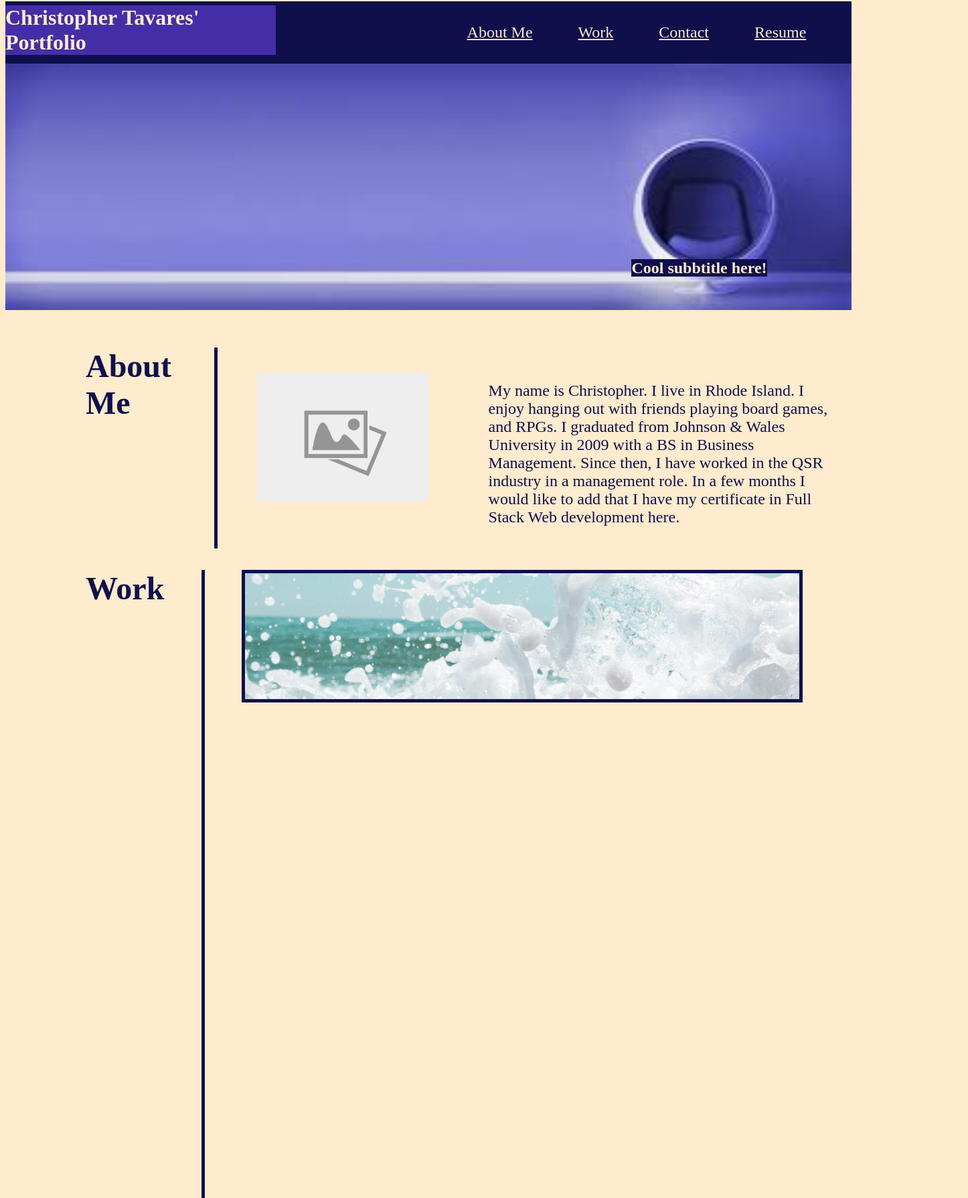
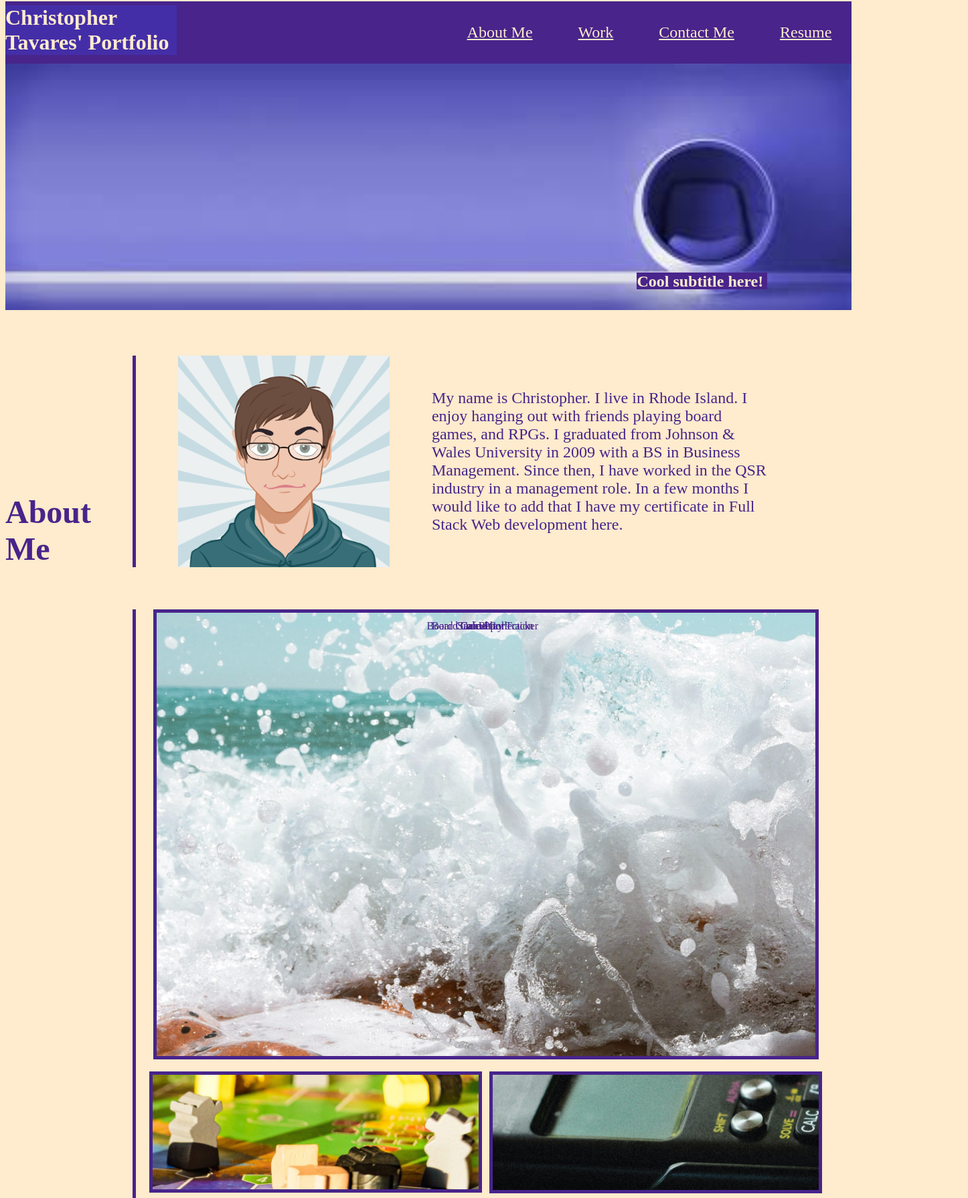
Before and after one commit to cjtavares/My-Portfolio, a plain HTML site: page index.html in a window 1280 px wide. Shown: the part 6-1795 px from the top of the page at 67% size, 1446 px wide, since content can reach past the window. Drawn offline with Linux system fonts and the light colour scheme.

Commit message:
worked on css and html

```diff
--- a/Assets/css/style.css
+++ b/Assets/css/style.css
@@ -1,3 +1,7 @@
+:root{
+    --purpleText: rgb(72, 36, 139);
+}
+
 body{
     background-color: blanchedalmond;
 }
@@ -5,7 +9,7 @@ header {
     margin: 0;
     padding: 0;
     width: 100%;
-    background-color: rgb(15, 15, 75);
+    background-color: var(--purpleText);
     color: blanchedalmond;
     display: flex;
     align-items: center;
@@ -13,7 +17,7 @@ header {
 
 header h1{
     box-sizing: content-box;
-    width: 32%;
+    width: 32vh;
     margin: 0;
     height: 100%;
     align-items: flex-start;
@@ -46,119 +50,109 @@ banner{
 
 banner h2 {
     box-sizing: content-box;
-    width: 16%;
+    width: 15%;
     height: 150%;
     position: absolute;
     bottom: 200%;
     right: 10%;
     font-size: 150%;
-    background-color: rgb(15,15,75);
+    background-color: var(--purpleText);
     color:blanchedalmond;
   }
 
-img {
+banner img {
    width: 100%;
 }
 
-main section{
-    color: rgb(15, 15, 75);
-    margin-top: 4%;
+main{
+    display: flex;
+     flex-wrap: wrap;
+}
+
+main #About_Me{
+    color: var(--purpleText);
     display: flex;
     width: 100%;
-    position: absolute;
-    left: 10%;
+    margin-top: 5%;
 }
 
-main section h2{
-    padding-right: 5%;
-    margin-top: 0%;
+h2{
+    width: 15%;
+    font-size: 300%;
+    border-right: 5px solid var(--purpleText);
     height: 100%;
-    font-size: 300%;
-    block-size: 150%;
-    right: 200%;
-    border-right: 5px solid rgb(15, 15, 75);
-    height: 300px;
+    margin:0;
+    align-content: flex-end;
 }
 
-main section p {
-    color: rgb(15,15,75);
-    margin-top: 4%;
+main #About_Me p {
+    color: var(--purpleText);
     width: 40%;
     height: auto;
-    position: absolute;
-    right: 13%;
     font-size: 150%;
+    padding-left: 5%;
+    align-self: center;
 }
 
-main section img{
-    width: 20%;
-    margin-top: 3%;
-    position: absolute;
-    right:60%;
+main #About_Me img{
+    width: 25%;
+    padding-left: 5%;
 }
 
-main section2{
-    color: rgb(15, 15, 75);
-    margin-top: 30%;
+main #Work{
+    color: var(--purpleText);
     display: flex;
-    padding-right: 3.75%;
-    position: absolute;
-    left: 10%;
-    flex-wrap: wrap;
+    padding-top: 5%;
+    width: 100%;
+
 }
 
-main section2 h2{
-    padding-right: 5%;
-    margin-top: 0%;
-    height: 100%;
-    font-size: 300%;
-    right: 200%;
-    border-right: 5px solid rgb(15, 15, 75);
-    height: 1000px;
+#image-container{
+    display: flex;
+    flex-wrap: wrap;
+    justify-content: space-evenly;
+    width: 82%;
 }
 
-main section2 img{
-    width: 50%;
-    height: 25%;
-    border: 5px solid rgb(15, 15, 75);
-    flex-wrap: wrap;
-    margin-left: 5%;
+#lgpic{
+    width:95%;
+}
+
+#ltpic{
+    width:47%;
 }
 
 #wave{
-    width: 75%;
+    border: 5px solid var(--purpleText);
+    width: 100%;
+    justify-self: end;
+}
+
+#smallPic{
+    border: 5px solid var(--purpleText);
+    width: 100%;
+    margin-top: 3%;
+}
+
+#image-container p{
+    position: absolute;
+
 }
 
 footer{
-    color: rgb(15, 15, 75);
-    margin-top: 105%;
+    color: var(--purpleText);
+    padding-top: 5%;
     display: flex;
-    padding-right: 5%;
-    position: absolute;
-    left: 8%;
-    width: 100%;
-}
-
-footer h2{
-    padding-right: 5%;
-    margin-top: 0%;
-    height: 100%;
-    font-size: 300%;
-    block-size: 150%;
-    right: 200%;
-    border-right: 5px solid rgb(15, 15, 75);
-    height: auto;
-    width: 10%;
 }
 
 footer h3{
     font-size: 150%;
-    color: rgb(15, 15, 75);
     padding-left: 5%;
+    text-decoration: underline;
 }
 
 footer address h3 a{
     font-size: 100%;
-    color: rgb(15, 15, 75);
-    padding-left: 5%
+    color: var(--purpleText);
+    padding-left: 5%;
 }
--- a/index.html
+++ b/index.html
@@ -4,6 +4,7 @@
 </html>
 <html>
 <head>
+    <meta charset="UTF-8" />
     <title>Christopher Tavares' Portfolio</title>
     <meta name="viewport" content="width=device-width, initial-scale=1.0">
     <link rel="stylesheet" href="./Assets/css/style.css"/>
@@ -15,36 +16,54 @@
         <nav>
             <a href="#About_Me">About Me</a>
             <a href="#Work">Work</a>
-            <a href="#Contact">Contact</a>
-            <a href="#Resume">Resume</a>
+            <a href="#Contact_Me">Contact Me</a>
+            <a href="./resume.html">Resume</a>
         </nav>
     </header>
-    <banner>
+    <banner id="banner">
         <img src="./Assets/Images/banner.jpg" alt="Banner"/>
-
-        <h2>Cool subbtitle here!</h2>
+        <h2>Cool subtitle here!</h2>
     </banner>
 
     <main>
-        <section>
-            <h2 id="About_Me"> About <br> Me</h2>
+        <section id="About_Me">
+            <h2> About <br> Me</h2>
+            <img src="./Assets/Images/AvatarMaker.png" alt="Christopher Tavares"/>
             <p>
                 My name is Christopher.  I live in Rhode Island.  I enjoy hanging out with friends playing board games, and RPGs.   I graduated from Johnson & Wales University in 2009 with a BS in Business Management.  Since then, I have worked in the QSR industry in a management role.    In a few months I would like to add that I have my certificate in Full Stack Web development here.
             </p>
-            <img src="./Assets/Images/noimg.jpg" alt="Christopher Tavares"/>
         </section>
-        <section2>
-            <h2 id="Work">Work</h2>
-            <img id="wave" src="./Assets/Images/siim-lukka-X-Far-t1woI-unsplash.jpg">
-            <img src="./Assets/Images/boardgame.jpg" alt="Board Game">
-            <img src="./Assets/Images/alexey-demidov-G88-GZ0tTdQ-unsplash1.jpg" alt="Calculator">
-        </section2>
+        <section id="Work">
+            <h2>Work</h2>
+                <div id="image-container">
+                    <p>Surf Report</p>
+                    <a id="lgpic" href="https://www.google.com">
+                        <img id="wave" src="./Assets/Images/wave.jpg">
+                    </a>
+                    <p>Board Game Play Tracker</p>
+                    <a id="ltpic" href="https://www.google.com">
+                    <img id="smallPic" src="./Assets/Images/boardgame.jpg" alt="Board Game">
+                    </a>
+                    <p>Calculator</p>
+                    <a id="ltpic" href="https://www.google.com">
+                    <img id="smallPic" src="./Assets/Images/alexey-demidov-G88-GZ0tTdQ-unsplash1.jpg" alt="Calculator">
+                    </a>
+                    <p>Calculator</p>
+                    <a id="ltpic" href="https://www.google.com">
+                    <img id="smallPic" src="./Assets/Images/alexey-demidov-G88-GZ0tTdQ-unsplash1.jpg" alt="Calculator">
+                    </a>
+                    <p>Board Game Collection</p>
+                    <a id="ltpic" href="https://www.google.com">
+                    <img id="smallPic" src="./Assets/Images/boardgame.jpg" alt="add text here">
+                    </a>
+                </div>
+        </section>
     </main>
     <footer>
-        <h2 id="Contact_Me">Contact Me</h2>
+        <h2 id="Contact_Me">Contact <br> Me</h2>
         <h3>401-253-5595</h3>
         <address>
-          <h3> <a href="christopherjtavares@gmail.com">Christopherjtavares@gmail.com</a> </h3>
+          <h3> <a href="mailto:christopherjtavares@gmail.com">Christopherjtavares@gmail.com</a> </h3>
         </address>
         <h3> <a href="https://github.com/cjtavares">GitHub</a> </h3>
         <h3> <a href="https://www.linkedin.com/">Linkedin</a> </h3>
```
Also changed, not shown: resume.html (added, +1 -0 lines), Assets/Images/AvatarMaker.png (added), Assets/Images/wave.jpg (added).
